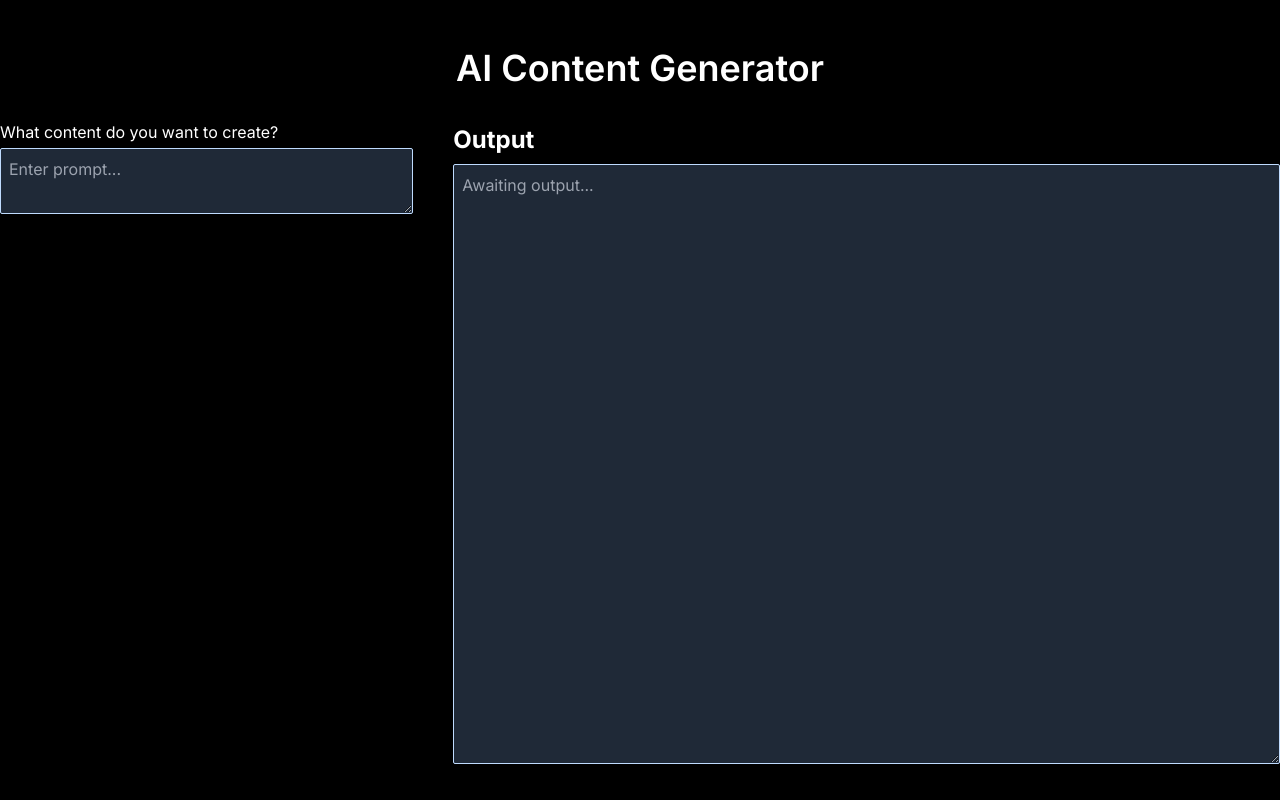
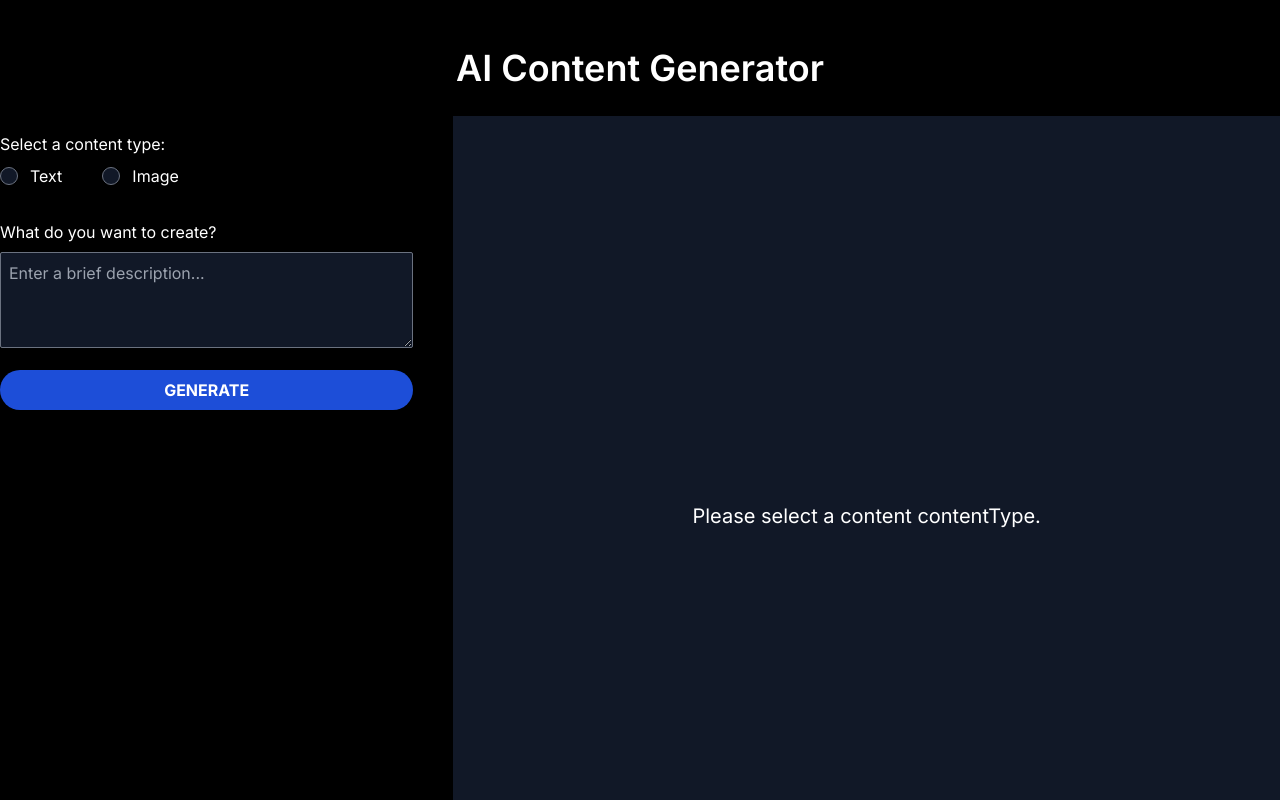
Before and after one commit to coderversity/openai-chatgpt-crash, a Next.js app: page / in a window 1280 px wide. Shown: the top 800 px of the page. Built offline with nearby package versions, Linux system fonts and the light colour scheme.

Commit message:
openai text generation

```diff
--- /dev/null
+++ b/app/api/text/route.js
@@ -0,0 +1,33 @@
+import openai, { OPENAI_MODEL } from "@/utils/openai";
+
+import { NextResponse } from "next/server";
+
+export async function POST(request) {
+    try {
+        const { prompt } = await request.json();
+
+        const completion = await openai.chat.completions.create({
+            model: OPENAI_MODEL,
+            temperature: 0.7,
+            messages: [
+                {
+                    role: 'system',
+                    content: 'You are a content creation tool that generates text and images from user input.'
+                },
+                {
+                    role: 'user',
+                    content: prompt
+                }
+            ]
+        });
+
+        const text = completion.choices[0].message.content.trim();
+        return NextResponse.json({ data: text });
+    } catch (err) {
+        if (err.response) {
+            return NextResponse.json({ error: err.response.data.error.message }, { status: err.response.status });
+        } else {
+            return NextResponse.json({ error: err.message }, { status: 500 });
+        }
+    }
+}
--- /dev/null
+++ b/app/components/Output.jsx
@@ -0,0 +1,29 @@
+'use client';
+
+import Loading from "../loading";
+
+const Output = (props) => {
+    const { contentType, results, loading } = props;
+
+    return (
+        <section className="output">
+            {results?.data ? (
+                <div className="h-screen">
+                    {contentType === 'text' ? (
+                        <p>{results?.data}</p>
+                    ) : contentType === 'image' && (
+                        <div></div>
+                    )}
+                </div>
+            ) : loading ? (
+                <Loading />
+            ) : results?.error ? (
+                <p className="text-xl text-red-600">{results.error}</p>
+            ) : (
+                <p className="text-xl">Please select a content contentType.</p>
+            )}
+        </section>
+    )
+}
+
+export default Output
--- /dev/null
+++ b/app/components/RadioButtonGroup.jsx
@@ -0,0 +1,28 @@
+'use client';
+
+import React, { useState } from 'react';
+
+const RadioButtonGroup = (props) => {
+  return (
+    <div className="flex items-center gap-10">
+      {props.options?.map((option, index) => (
+        <div key={index} className='flex items-center space-x-3'>
+            <input
+                type="radio"
+                id={option.id}
+                name="contentType"
+                value={option.value}
+                checked={props.selectedOption === option.value}
+                onChange={props.onChange}
+                required
+                />
+            <label htmlFor={option.id} className="cursor-pointer">
+                {option.label}
+            </label>
+        </div>
+      ))}
+    </div>
+  );
+};
+
+export default RadioButtonGroup;
--- a/app/globals.css
+++ b/app/globals.css
@@ -11,8 +11,13 @@
     @apply text-white;
   }
 
-  input, textarea {
-    @apply w-full bg-gray-800 outline-none focus:border-none p-2 border border-blue-200 rounded-sm;
+  input[type='radio'],
+  textarea {
+    @apply w-full bg-gray-900 outline-none focus:border-none p-2 border border-gray-500 rounded-sm;
+  }
+
+  textarea {
+    @apply h-[6rem];
   }
 
   h1 {
@@ -23,7 +28,53 @@
     @apply text-2xl font-bold py-2;
   }
 
-  p {
-    @apply leading-8;
+  input[type="radio"] {
+    @apply appearance-none w-[1rem] rounded-full outline-none;
+  }
+
+  input[type='radio']:checked {
+    @apply bg-blue-400;
   }
 }
+
+@layer components {
+  .form-input {
+    @apply py-4 space-y-2;
+  }
+
+  .btn {
+    @apply bg-blue-700 hover:bg-blue-800 w-full p-2 rounded-full font-bold uppercase;
+  }
+
+  .output {
+    @apply flex justify-center items-center h-screen bg-gray-900 shadow-sm;
+  }
+
+  .loader {
+    @apply flex justify-center h-screen;
+  }
+}
+
+.loader {
+  display: flex;
+  justify-content: center;
+  align-items: center;
+  height: 100vh;
+}
+
+.spinner {
+  border: 4px solid rgba(0, 0, 0, 0.1);
+  border-left-color: lightblue;
+  border-radius: 50%;
+  width: 40px;
+  height: 40px;
+  animation: spin 1s linear infinite;
+  color: white;
+  margin: 0 1rem;
+}
+
+@keyframes spin {
+  to {
+    transform: rotate(360deg);
+  }
+}
--- /dev/null
+++ b/app/loading.jsx
@@ -0,0 +1,12 @@
+import React from 'react'
+
+const Loading = () => {
+  return (
+    <div className="loader">
+        <div className="spinner"></div>
+        <span className='text-xl font-bold'>Please wait...</span>
+    </div>
+  )
+}
+
+export default Loading
--- a/app/page.jsx
+++ b/app/page.jsx
@@ -1,18 +1,90 @@
-import React from 'react'
+'use client';
+
+import Output from './components/Output';
+import RadioButtonGroup from './components/RadioButtonGroup';
+import { useState } from 'react'
 
 const HomePage = () => {
+  const [formData, setFormData] = useState({
+    contentType: '',
+    prompt: ''
+  });
+
+  const [results, setResults] = useState(null);
+  const [loading, setLoading] = useState(false);
+
+  const radioButtonOptions = [
+    {
+      id: 'text',
+      value: 'text',
+      label: 'Text'
+    },
+    {
+      id: 'image',
+      value: 'image',
+      label: 'Image'
+    },
+  ];
+
+  const handleChange = (e) => {
+    setFormData({
+      ...formData,
+      [e.target.name]: e.target.value,
+    });
+  };
+
+  const handleSubmit = async (e) => {
+    e.preventDefault();
+    setResults(null);
+    setLoading(true);
+
+    const res = await fetch(`http://localhost:3000/api/${formData.contentType}`, {
+      method: 'POST',
+      headers: {
+        'Content-Type': 'application/json',
+      },
+      body: JSON.stringify(formData)
+    });
+
+    setResults(await res.json());
+    setLoading(false);
+  };
+
   return (
     <div className='space-y-5'>
       <h1>AI Content Generator</h1>
       <div className='flex justify-between gap-10 min-h-screen'>
         <section className='w-1/3'>
-          <p>What content do you want to create?</p>
-          <textarea placeholder='Enter prompt...'></textarea>
+          <form onSubmit={handleSubmit}>
+            <div className='form-input'>
+              <label>Select a content type:</label>
+              <RadioButtonGroup
+                options={radioButtonOptions}
+                onChange={handleChange}
+                selectedOption={formData.contentType}
+              />
+            </div>
+            <div className="form-input">
+              <label htmlFor='prompt'>What do you want to create?</label>
+              <textarea
+                id='prompt'
+                name='prompt'
+                placeholder='Enter a brief description...'
+                value={formData.prompt}
+                onChange={handleChange}
+                required
+              ></textarea>
+            </div>
+            <button type='submit' className='btn'>Generate</button>
+          </form>
         </section>
 
         <section className='w-2/3'>
-          <h3>Output</h3>
-          <textarea className='h-3/4' placeholder='Awaiting output...' readOnly disabled></textarea>
+          <Output
+            contentType={formData.contentType}
+            results={results}
+            loading={loading}
+          />
         </section>
       </div>
     </div>
--- a/package.json
+++ b/package.json
@@ -10,7 +10,7 @@
   },
   "dependencies": {
     "next": "^13.4.14-canary.5",
-    "openai": "^4.17.3",
+    "openai": "^4.17.4",
     "react": "^18",
     "react-dom": "^18"
   },
--- a/utils/openai.js
+++ b/utils/openai.js
@@ -1,9 +1,9 @@
 export const OPENAI_MODEL = "gpt-4";
 
-const { Configuration, OpenAIApi } = require("openai");
+import OpenAI from "openai";
 
-const configuration = new Configuration({
+const openai = new OpenAI({
   apiKey: process.env.NEXT_PUBLIC_OPENAI_API_KEY,
 });
-const openai = new OpenAIApi(configuration);
+
 export default openai;
```
Also changed, not shown: app/api/image/route.js (added), 1 other file (tests, documents, lock files or other folders).
